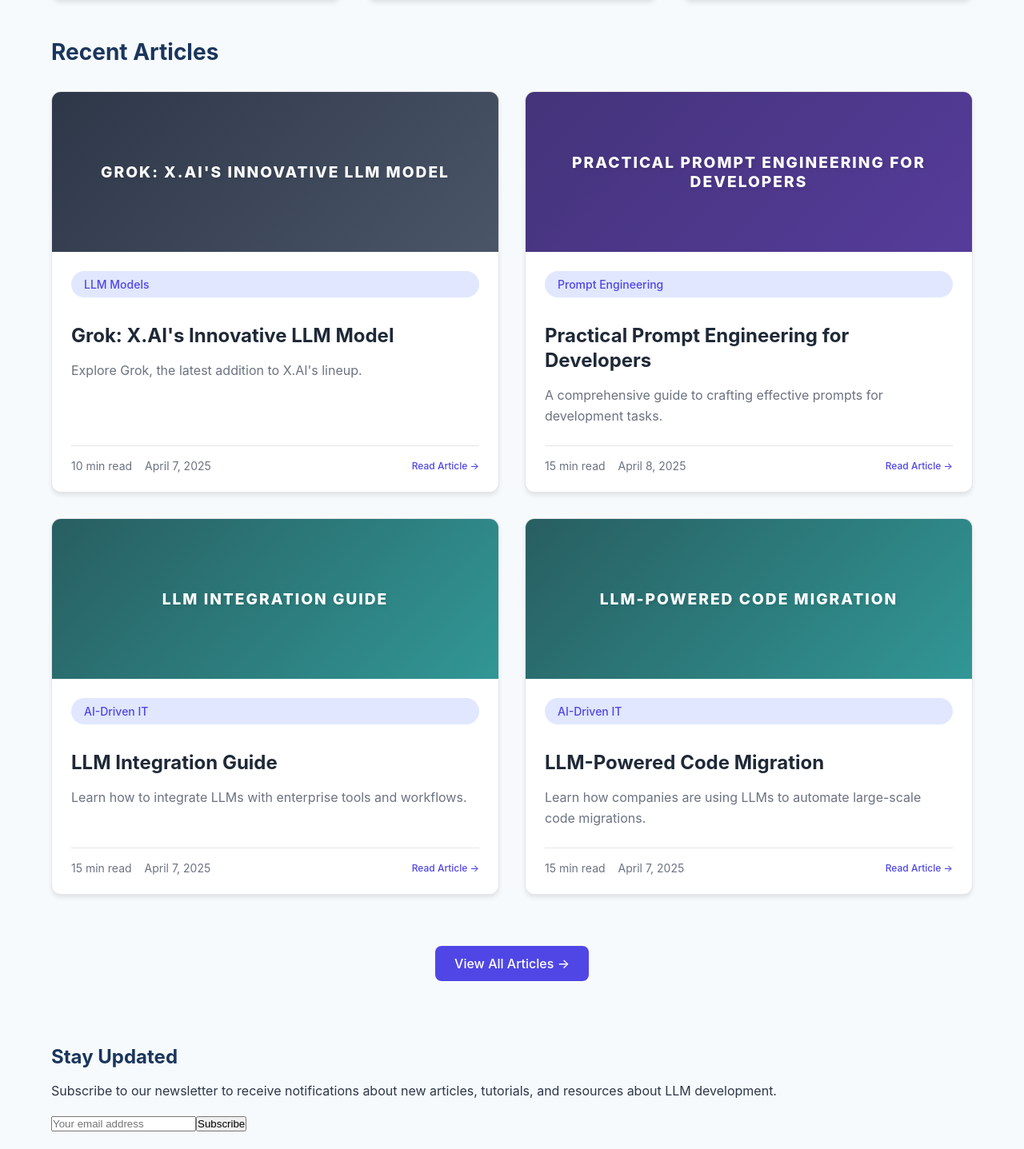
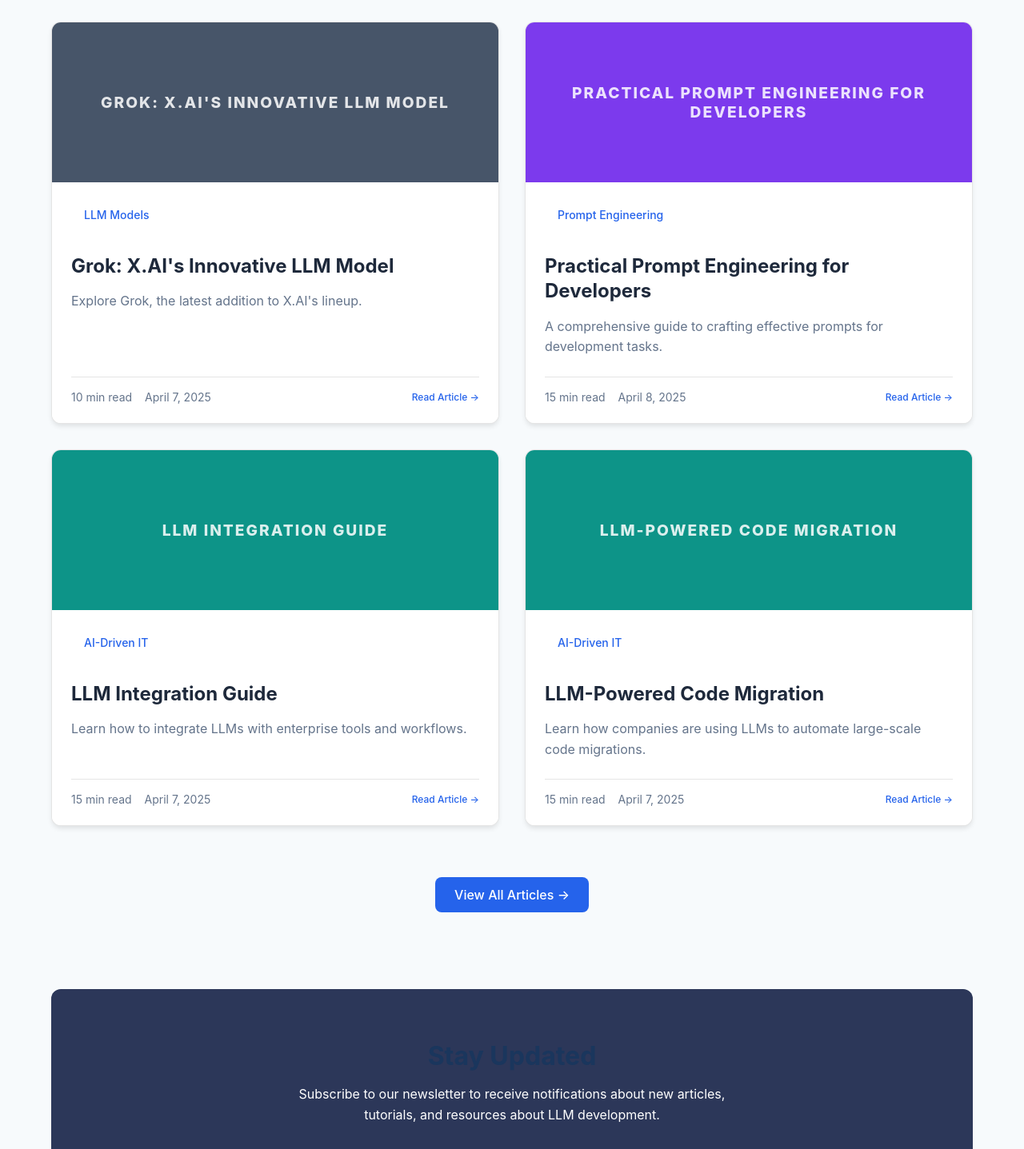
Before and after one commit to rahulkadam/LLM-Forge-Chronicle, a React (Create React App) app: page / in a window 1280 px wide. Shown: the part 1046-2483 px from the top of the page at 80% size. Built offline with nearby package versions, Linux system fonts and the light colour scheme.

Commit message:
adding changes for moving all things to blog module

```diff
--- a/src/styles/blogs.css
+++ b/src/styles/blogs.css
@@ -12,7 +12,7 @@
   margin: -2rem -2rem 3rem;
   overflow: hidden;
   color: white;
-  background: linear-gradient(135deg, #1a365d 0%, #2a4365 100%);
+  background: #1d326e;
   border-radius: 12px;
 }
 
@@ -25,7 +25,7 @@
 }
 
 .blogs-header h1 {
-  font-size: 3.5rem;
+  font-size: 2.5rem;
   font-weight: 800;
   margin-bottom: 1.5rem;
   color: white;
@@ -48,7 +48,7 @@
   font-weight: 700;
   margin-bottom: 2rem;
   text-align: center;
-  color: #1a365d;
+  color: #1e293b;
 }
 
 .featured-grid {
@@ -67,7 +67,7 @@
   font-size: 1.75rem;
   font-weight: 700;
   margin-bottom: 2rem;
-  color: #1a365d;
+  color: #1e293b;
 }
 
 .recent-posts-grid {
@@ -103,23 +103,23 @@
 }
 
 /* Category-specific backgrounds */
-.blog-card-image.fundamentals { background: linear-gradient(135deg,#3182ce,#2b6cb0); }
-.blog-card-image.prompt-engineering { background: linear-gradient(135deg, #44337a 0%, #553c9a 100%); }
-.blog-card-image.llm-models { background: linear-gradient(135deg, #2d3748 0%, #4a5568 100%); }
-.blog-card-image.advanced-techniques { background: linear-gradient(135deg, #2c5282 0%, #2b6cb0 100%); }
-.blog-card-image.ai-driven-it { background: linear-gradient(135deg, #285e61 0%, #319795 100%); }
-.blog-card-image.tools-frameworks { background: linear-gradient(135deg, #6b21a8 0%, #7e22ce 100%); }
-.blog-card-image.agents { background: linear-gradient(135deg, #92400e 0%, #b45309 100%); }
+.blog-card-image.fundamentals { background: #d36436; }
+.blog-card-image.prompt-engineering { background: #7c3aed; }
+.blog-card-image.llm-models { background: #475569; }
+.blog-card-image.advanced-techniques { background: #0284c7; }
+.blog-card-image.ai-driven-it { background: #0d9488; }
+.blog-card-image.tools-frameworks { background: #7c3aed; }
+.blog-card-image.agents { background: #ca8a04; }
 
 /* Banner text effect */
 .blog-card-image span {
   font-size: 1.2rem;
   font-weight: 800;
-  color: #fff;
+  color: rgba(255, 255, 255, 0.85);
   text-transform: uppercase;
   letter-spacing: 2px;
   text-align: center;
-  text-shadow: 2px 2px 4px rgba(0, 0, 0, 0.1);
+  padding: 0 1rem;
 }
 
 .blog-card-content {
@@ -127,29 +127,37 @@
   flex: 1;
   display: flex;
   flex-direction: column;
+  background: white;
 }
 
 .blog-tag {
   display: inline-block;
   padding: 0.5rem 1rem;
-  background: #e0e7ff;
-  color: #4f46e5;
   border-radius: 20px;
   font-size: 0.875rem;
   font-weight: 500;
   margin-bottom: 1rem;
 }
 
+/* Category-specific tag colors */
+.blog-tag[data-category="fundamentals"] { background: rgba(37, 99, 235, 0.1); color: #2563eb; }
+.blog-tag[data-category="prompt-engineering"] { background: rgba(124, 58, 237, 0.1); color: #7c3aed; }
+.blog-tag[data-category="llm-models"] { background: rgba(71, 85, 105, 0.1); color: #475569; }
+.blog-tag[data-category="advanced-techniques"] { background: rgba(2, 132, 199, 0.1); color: #0284c7; }
+.blog-tag[data-category="ai-driven-it"] { background: rgba(13, 148, 136, 0.1); color: #0d9488; }
+.blog-tag[data-category="tools-frameworks"] { background: rgba(124, 58, 237, 0.1); color: #7c3aed; }
+.blog-tag[data-category="agents"] { background: rgba(202, 138, 4, 0.1); color: #ca8a04; }
+
 .blog-title {
   font-size: 1.5rem;
   font-weight: 700;
   margin-bottom: 1rem;
-  color: #1f2937;
+  color: #1e293b;
   line-height: 1.3;
 }
 
 .blog-excerpt {
-  color: #6b7280;
+  color: #64748b;
   margin-bottom: 1.5rem;
   line-height: 1.6;
   flex-grow: 1;
@@ -167,12 +175,12 @@
 .blog-meta {
   display: flex;
   gap: 1rem;
-  color: #6b7280;
+  color: #64748b;
   font-size: 0.875rem;
 }
 
 .read-more-link {
-  color: #4f46e5;
+  color: #2563eb;
   font-weight: 500;
   text-decoration: none;
   display: flex;
@@ -182,7 +190,7 @@
 }
 
 .read-more-link:hover {
-  color: #4338ca;
+  color: #1d4ed8;
 }
 
 /* View All Section */
@@ -197,7 +205,7 @@
   align-items: center;
   gap: 0.5rem;
   padding: 0.75rem 1.5rem;
-  background: #4f46e5;
+  background: #2563eb;
   color: white;
   border: none;
   border-radius: 8px;
@@ -208,7 +216,58 @@
 }
 
 .view-all-button:hover {
-  background: #4338ca;
+  background: #1d4ed8;
+  transform: translateY(-1px);
+}
+
+/* Newsletter Section */
+.blogs-newsletter {
+  background: #2c3759;
+  padding: 4rem 2rem;
+  border-radius: 12px;
+  margin-top: 4rem;
+  color: white;
+  text-align: center;
+}
+
+.newsletter-content {
+  max-width: 600px;
+  margin: 0 auto;
+}
+
+.newsletter-content h2 {
+  font-size: 2rem;
+  font-weight: 700;
+  margin-bottom: 1rem;
+}
+
+.newsletter-form {
+  display: flex;
+  gap: 1rem;
+  margin-top: 2rem;
+}
+
+.newsletter-form input {
+  flex: 1;
+  padding: 0.75rem 1rem;
+  border: none;
+  border-radius: 6px;
+  font-size: 1rem;
+}
+
+.newsletter-form button {
+  padding: 0.75rem 2rem;
+  background: white;
+  color: #2563eb;
+  border: none;
+  border-radius: 6px;
+  font-weight: 500;
+  cursor: pointer;
+  transition: all 0.2s ease;
+}
+
+.newsletter-form button:hover {
+  background: #f8fafc;
   transform: translateY(-1px);
 }
 
@@ -219,27 +278,41 @@
   }
 }
 
+/* Mobile Styles */
 @media (max-width: 768px) {
   .blogs-page {
     padding: 1rem;
   }
 
   .blogs-header {
-    margin: -1rem -1rem 2rem;
-    padding: 3rem 1.5rem;
+    display: none; /* Hide header on mobile */
   }
 
-  .blogs-header h1 {
-    font-size: 2.5rem;
+  .featured-section {
+    margin-top: 1rem; /* Adjust top margin since header is hidden */
   }
 
   .featured-grid,
   .recent-posts-grid {
     grid-template-columns: 1fr;
+    gap: 1.5rem;
   }
 
   .blog-card-image span {
     font-size: 1.5rem;
-    color: #ffffff !important;
+  }
+
+  .featured-section h2,
+  .recent-posts-section h2 {
+    font-size: 1.5rem;
+    margin-bottom: 1.5rem;
+  }
+
+  .newsletter-form {
+    flex-direction: column;
+  }
+
+  .newsletter-form button {
+    width: 100%;
   }
 }
```
